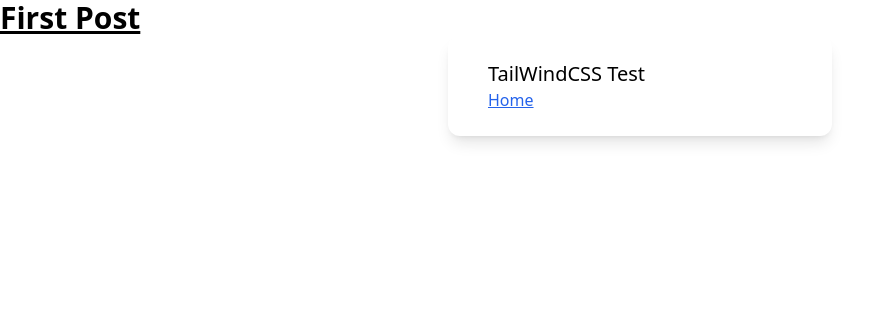
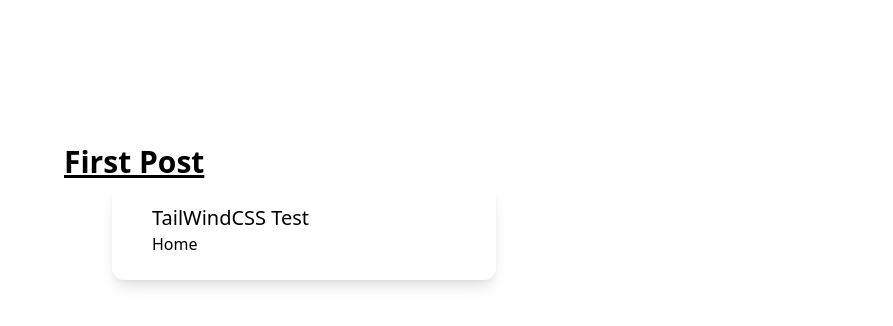
Before and after one commit to jamesdoth/tut-next-blog, a Next.js app: page /posts/first-post in a window 1280 px wide. Shown: the top 326 px of the page, without its empty margins (0-893 px from the left). Built offline with nearby package versions, Linux system fonts and the light colour scheme.

Commit message:
tinkering first post styles

```diff
--- a/pages/posts/first-post.js
+++ b/pages/posts/first-post.js
@@ -1,8 +1,18 @@
 import Link from 'next/link';
+import Image from 'next/image';
+import Head from 'next/head';
+
+const YourComponent = () => (
+  <Image src='/public/profile.jpg' height={144} width={144} alt='Jimbo' />
+);
 
 const FirstPost = () => {
   return (
     <>
+      <Head>
+        <title>First Post</title>
+      </Head>
+      <div className='max-w-lg p-4 mx-12 my-32'>
         <h1 className='text-3xl font-bold underline'>First Post</h1>
         <h2>
           <div className='p-6 max-w-sm mx-auto bg-white rounded-xl shadow-lg flex items-center space-x-4'>
@@ -13,14 +23,13 @@
               </div>
               <div className='flex'>
                 <Link href='/'>
-                <p className='underline text-blue-600 hover:text-blue-800 visited:text-purple-600'>
-                  Home
-                </p>
+                  <p>Home</p>
                 </Link>
               </div>
             </div>
           </div>
         </h2>
+      </div>
     </>
   );
 };
```
Also changed, not shown: public/profile.jpg (added). Lines whose indentation alone changed are shown as unchanged.
